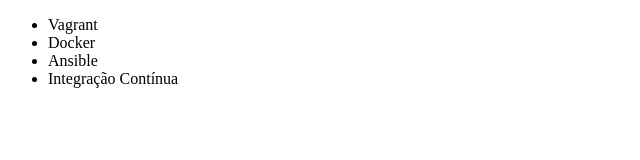
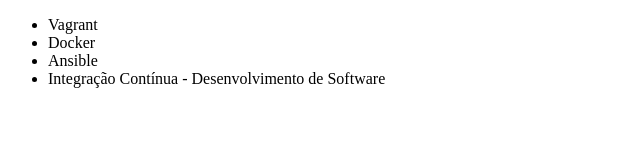
Before and after one commit to yuristraccioni/alura-git, a plain HTML site: page index.html in a window 1280 px wide. Shown: the whole page, without its empty margins (0-640 px from the left). Drawn offline with Linux system fonts and the light colour scheme.

Commit message:
Adicionado nome no curso: Desenvolvimento de Software

```diff
--- a/index.html
+++ b/index.html
@@ -11,7 +11,7 @@
         <li>Vagrant</li>
         <li>Docker</li>
         <li>Ansible</li>
-        <li>Integração Contínua</li>
+        <li>Integração Contínua - Desenvolvimento de Software</li>
     </ul>
 
 </body>
```
